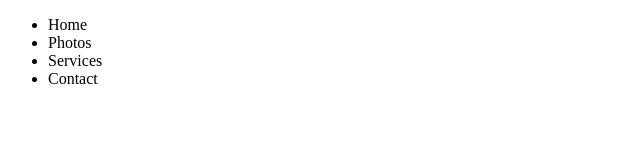
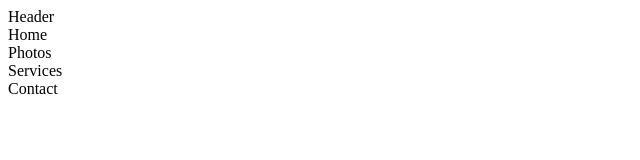
Before and after one commit to Jbardwell91/ASW-Website, a plain HTML site: page index.html in a window 1280 px wide. Shown: the whole page, without its empty margins (0-640 px from the left). Drawn offline with Linux system fonts and the light colour scheme.

Commit message:
Update index.html

```diff
--- a/index.html
+++ b/index.html
@@ -3,22 +3,21 @@
 
 		<head>
 			<title>ASW Construction</title>
-			<div>
-				<ul>
-					<li>Home</li>
-					<li>Photos</li>
-					<li>Services</li>
-					<li>Contact</li>
-				</ul>
-			</div>
 		</head>
 
-
 	<body>
+		<header>Header</header>
+			<section>
+				<div>Home</div>
+				<div>Photos</div>
+				<div>Services</div>
+				<div>Contact</div>
+			</section>
 
 
 
 	</body>
 
 
+
 </html>
```
